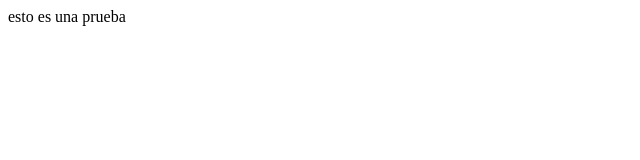
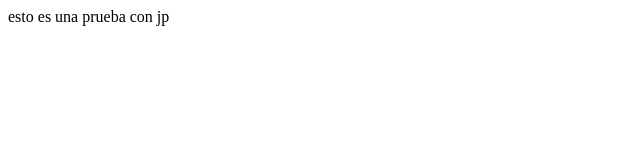
Before and after one commit to ClaudCZX/Test, a plain HTML site: page index.html in a window 1280 px wide. Shown: the full height of the page, 0-640 px from the left. Drawn offline with Linux system fonts and the light colour scheme.

Commit message:
se agrego la palabra con jp

```diff
--- a/index.html
+++ b/index.html
@@ -2,5 +2,5 @@
     <title>Holi microondi</title>
 </head>
 <body>
-    <div>esto es una prueba</div>
+    <div>esto es una prueba con jp</div>
 </body>
```
